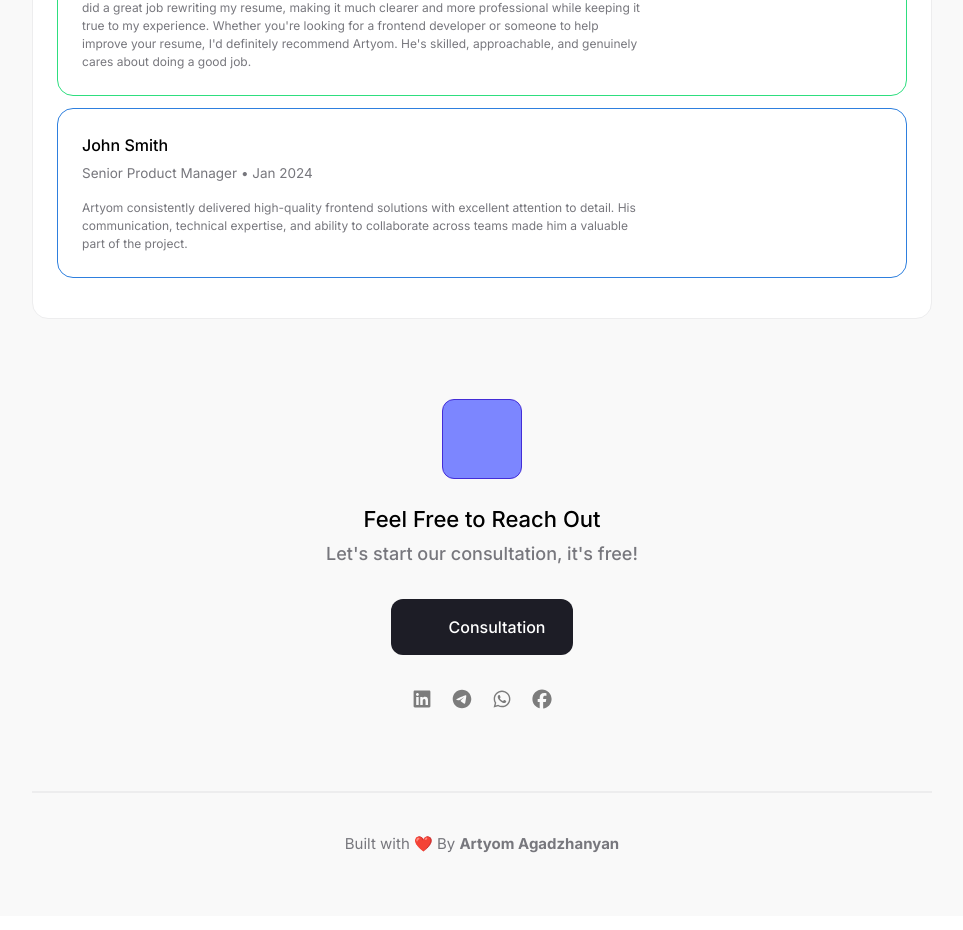
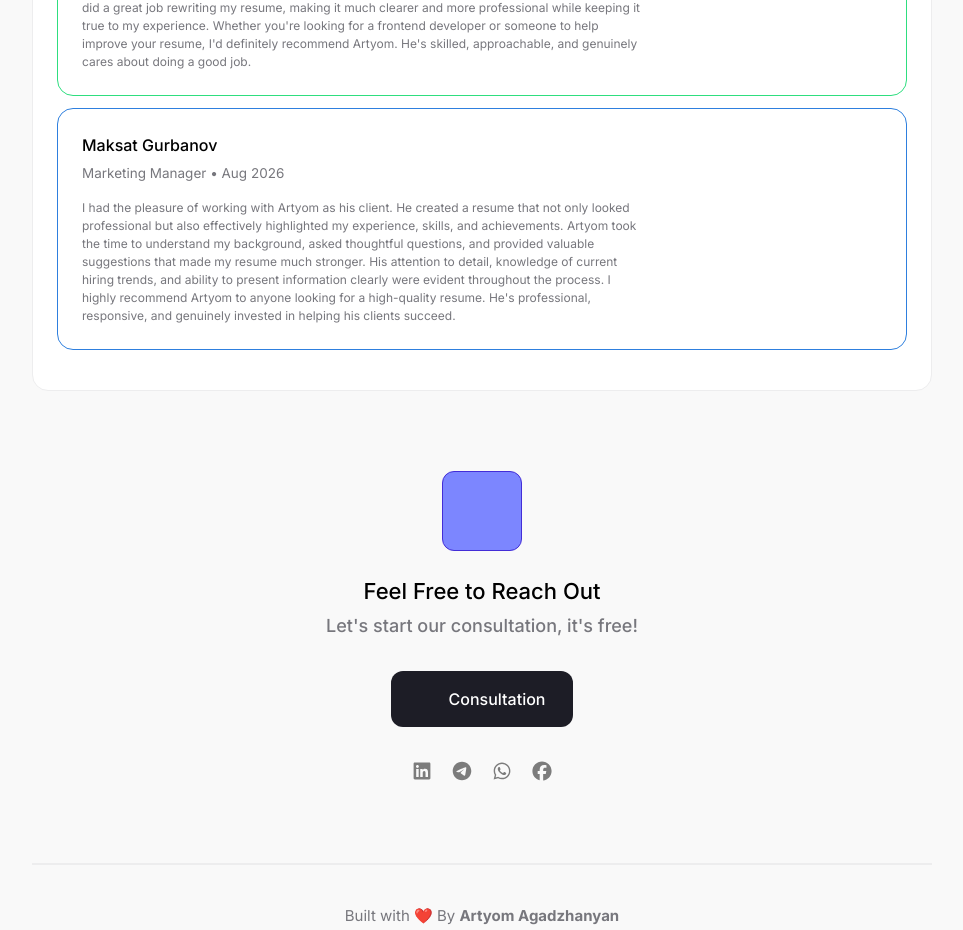
Before and after one commit to avak3nd/artyom, a React (Vite) app: page / in a window 1280 px wide. Shown: the part 4420-5350 px from the top of the page, without its empty margins (158-1121 px from the left). Built offline with nearby package versions, Linux system fonts and the light colour scheme; some icons are missing.

Commit message:
feedback 2

```diff
--- a/src/components/Feedbacks.tsx
+++ b/src/components/Feedbacks.tsx
@@ -11,16 +11,16 @@ function Feedbacks() {
             message:
                 "I've had the chance to work with Artyom in two different ways. We worked together on an outsourced project where he was a frontend developer, and later I became his client for resume writing. In both cases, he was easy to work with, reliable, and always delivered quality work. He did a great job rewriting my resume, making it much clearer and more professional while keeping it true to my experience. Whether you're looking for a frontend developer or someone to help improve your resume, I'd definitely recommend Artyom. He's skilled, approachable, and genuinely cares about doing a good job.",
             color: "border-[#2ede7f]",
-            link: "#",
+            link: "https://www.linkedin.com/in/artyom-agadzhanyan-0779ba3a7/",
         },
         {
-            name: "John Smith",
-            role: "Senior Product Manager",
-            date: "Jan 2024",
+            name: "Maksat Gurbanov",
+            role: "Marketing Manager",
+            date: "Aug 2026",
             message:
-                "Artyom consistently delivered high-quality frontend solutions with excellent attention to detail. His communication, technical expertise, and ability to collaborate across teams made him a valuable part of the project.",
+                "I had the pleasure of working with Artyom as his client. He created a resume that not only looked professional but also effectively highlighted my experience, skills, and achievements. Artyom took the time to understand my background, asked thoughtful questions, and provided valuable suggestions that made my resume much stronger. His attention to detail, knowledge of current hiring trends, and ability to present information clearly were evident throughout the process. I highly recommend Artyom to anyone looking for a high-quality resume. He's professional, responsive, and genuinely invested in helping his clients succeed.",
             color: "border-[#2e7fde]",
-            link: "#",
+            link: "https://www.linkedin.com/in/artyom-agadzhanyan-0779ba3a7/",
         },
     ];
 
```
